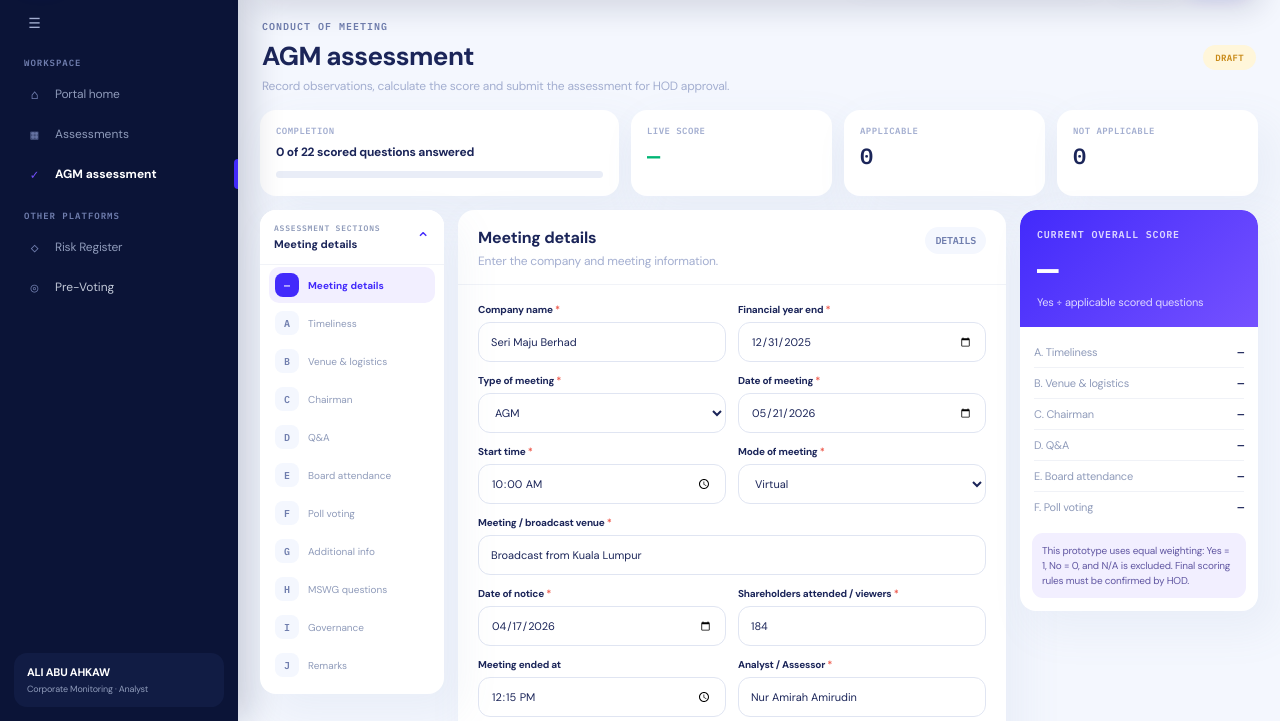
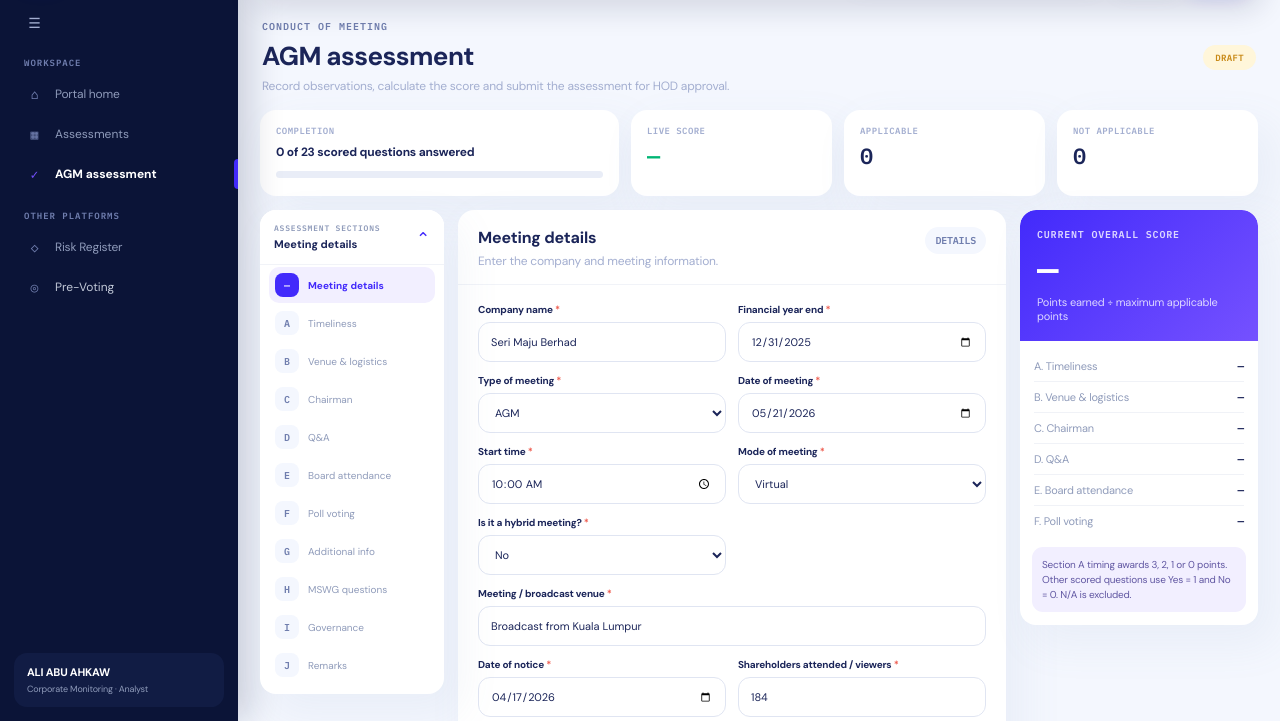
Before and after one commit to wtsmstthb/mswg-v2, a plain HTML site: page Frontend/agm-conduct/landingpage.html in a window 1280 px wide. Shown: the part 79-800 px from the top of the page. Drawn offline with Linux system fonts and the light colour scheme.

Commit message:
mended agm-assessment,pages

```diff
--- a/Frontend/agm-conduct/assessment-data.js
+++ b/Frontend/agm-conduct/assessment-data.js
@@ -2,23 +2,40 @@
 const sections = [
   { id: "details", letter: "—", short: "Meeting details", title: "Meeting details", description: "Enter the company and meeting information.", questions: [] },
   { id: "a", letter: "A", short: "Timeliness", title: "Timeliness of AGM and notice", description: "Assess whether the meeting and notice were conducted within the expected timeframe.", questions: [
-    { text: "The AGM was held within six months after the company's financial year end.", na: false },
-    { text: "Notice of AGM was sent at least 28 days before the meeting.", note: "Record the actual number of days in the comments when necessary.", na: false }
+    { id: "agm_timing", type: "points", text: "After the company's financial year end (FYE), the AGM was held:", maxPoints: 3, commentLabel: "Reason the AGM was held after 6 months", options: [
+      { value: "3", label: "Within 2 months", points: 3 },
+      { value: "2", label: "Within 2 to 4 months", points: 2 },
+      { value: "1", label: "Within 4 to 6 months", points: 1 },
+      { value: "0", label: "After 6 months", points: 0, requiresComment: true }
+    ]},
+    { id: "notice_28_days", text: "Notice of AGM was sent at least 28 days before the meeting.", note: "Record the actual number of days in the section comments.", na: false }
   ]},
-  { id: "b", letter: "B", short: "Venue & logistics", title: "Meeting venue, registration and logistics", description: "Assess accessibility, registration arrangements and meeting logistics.", questions: [
-    { text: "The meeting venue was within the vicinity of the registered or business address, or another acceptable venue.", na: false },
-    { text: "The registration process was smooth and had sufficient arrangements.", na: true },
-    { text: "Administrative information for registration was provided before the meeting.", na: false },
-    { text: "Shareholders' questions were displayed for participants during a virtual meeting.", note: "N/A if the meeting was physical or no questions were raised.", na: true }
-  ]},
+  { id: "b", letter: "B", short: "Venue & logistics", title: "Meeting venue, registration and logistics", description: "The questions shown here follow the meeting mode selected in Meeting details.", questionsByMode: {
+    Physical: [
+      { id: "physical_venue", text: "The meeting venue was within the vicinity of the company's registered or business address, or another venue with an acceptable reason.", na: false },
+      { id: "physical_counters", text: "There were sufficient registration counters and registration was smooth.", na: false },
+      { id: "physical_helpdesk", text: "A special helpdesk was provided.", note: "N/A may be selected when the expected crowd was small.", na: true },
+      { id: "physical_admin", text: "Administrative information, including the opening time of registration counters, was provided before the meeting.", na: false },
+      { id: "physical_early_entry", text: "Shareholders were allowed to enter the meeting room at least half an hour before the AGM started.", na: false },
+      { id: "physical_mingle", text: "Directors mingled with shareholders at the AGM.", na: false }
+    ],
+    Virtual: [
+      { id: "virtual_guide", text: "The administrative guide for registration, including its opening date and time, was clearly stated in the Notice of AGM.", note: "A link or reference provided in the Notice of Meeting is acceptable.", na: false },
+      { id: "virtual_questions", text: "Shareholders' questions were displayed on screen for all participants during the meeting.", note: "N/A applies if no questions were raised.", na: true }
+    ]
+  }},
   { id: "c", letter: "C", short: "Chairman", title: "Assessment of Chairman", description: "Assess how the Chairman opened, managed and concluded the meeting.", questions: [
-    { text: "The AGM was chaired by the Chairman of the company.", na: true },
-    { text: "Board members, senior management and external auditors were introduced.", na: false },
-    { text: "The voting procedures were clearly explained.", na: false },
-    { text: "Shareholders were given adequate opportunity and time to ask questions.", na: false },
-    { text: "The Board sufficiently answered all relevant questions.", na: true },
-    { text: "The Chairman managed the time and meeting in an orderly manner.", na: false },
-    { text: "The Chairman did not propose a resolution in which they had an interest.", na: true }
+    { id: "chairman_chair", text: "The AGM was chaired by the Chairman of the company.", note: "N/A applies when no Chairman is appointed at Board level.", na: true },
+    { id: "chairman_board_intro", text: "Board members were introduced.", na: false },
+    { id: "chairman_management_intro", text: "Senior Management was introduced.", na: false },
+    { id: "chairman_auditor_intro", text: "The external auditors were introduced.", na: false },
+    { id: "chairman_registered", text: "The number and proportion of registered shareholders and proxies were announced.", na: false },
+    { id: "chairman_voting", text: "The voting procedures were explained.", na: false },
+    { id: "chairman_questions", text: "Shareholders were given adequate opportunities and time to ask questions.", na: false },
+    { id: "chairman_answers", text: "The Board sufficiently answered all relevant questions.", note: "N/A applies if no questions were raised.", na: true },
+    { id: "chairman_order", text: "The Chairman managed the time and meeting in an orderly manner to the satisfaction of shareholders.", na: false },
+    { id: "chairman_reelection", text: "The Chairman did not propose their own re-election or re-appointment.", note: "N/A applies when no such resolution was tabled.", na: true },
+    { id: "chairman_interest", text: "The Chairman did not propose any resolution in which they had an interest.", note: "N/A applies when no resolution of interest to the Chairman was tabled.", na: true }
   ]},
   { id: "d", letter: "D", short: "Q&A", title: "Overall assessment of Question and Answer", description: "Assess the presentation, responses and facilities supporting the Q&A session.", questions: [
     { text: "A multimedia presentation on annual business performance was provided.", na: false },
@@ -27,8 +44,7 @@ const sections = [
     { text: "The audio equipment was in good working condition.", na: false }
   ]},
   { id: "e", letter: "E", short: "Board attendance", title: "Board attendance", description: "Record Board participation and explanations for any absence.", questions: [
-    { text: "All directors were present at the meeting.", na: false },
-    { text: "Any director's absence was supported by an acceptable explanation from the Chairman.", na: true }
+    { id: "all_directors_present", text: "All directors were present.", na: false }
   ]},
   { id: "f", letter: "F", short: "Poll voting", title: "Poll voting", description: "Assess the voting process and disclosure of voting outcomes.", questions: [
     { text: "Two-tier voting was conducted for independent directors who served more than nine years, where applicable.", na: true },
@@ -41,8 +57,6 @@ const sections = [
   { id: "j", letter: "J", short: "Remarks", title: "Overall remarks and observations", description: "Record exceptional matters, regulatory non-compliance or other important observations.", questions: [] }
 ];
 
-const state = { current: 0, status: "Draft", answers: {}, comments: {}, fields: { company: "Seri Maju Berhad", fye: "2025-12-31", type: "AGM", date: "2026-05-21", time: "10:00", mode: "Virtual", venue: "Broadcast from Kuala Lumpur", notice: "2026-04-17", attendees: "184", ended: "12:15", analyst: "Nur Amirah Amirudin", voting: "Virtual poll", remarks: "The meeting proceeded in an orderly manner. Shareholder questions were addressed during the Q&A session." } };
+const state = { current: 0, status: "Draft", answers: {}, comments: {}, fields: { company: "Seri Maju Berhad", fye: "2025-12-31", type: "AGM", date: "2026-05-21", time: "10:00", mode: "Virtual", hybrid: "No", venue: "Broadcast from Kuala Lumpur", notice: "2026-04-17", attendees: "184", ended: "12:15", analyst: "Nur Amirah Amirudin", voting: "Virtual poll", remarks: "The meeting proceeded in an orderly manner. Shareholder questions were addressed during the Q&A session." } };
 
-const scoredSections = sections.filter(s => s.questions.length);
-const totalQuestions = scoredSections.reduce((sum, s) => sum + s.questions.length, 0);
-document.getElementById("totalCount").textContent = totalQuestions;
+const scoredSections = sections.filter(section => section.questions?.length || section.questionsByMode);
--- a/Frontend/agm-conduct/assessment-ui.js
+++ b/Frontend/agm-conduct/assessment-ui.js
@@ -1,10 +1,13 @@
 /* Form rendering, navigation, field capture, and live scoring. */
 function esc(value) { return String(value ?? "").replace(/[&<>'"]/g, c => ({"&":"&amp;","<":"&lt;",">":"&gt;","'":"&#39;",'"':"&quot;"}[c])); }
-function key(sectionId, index) { return `${sectionId}-${index}`; }
+function key(sectionId, question, index) { return `${sectionId}-${question.id || index}`; }
+function questionsFor(section) { return section.questionsByMode?.[state.fields.mode] || section.questions || []; }
+function getTotalQuestions() { return scoredSections.reduce((sum, section) => sum + questionsFor(section).length, 0); }
 
 function renderNav() {
   document.getElementById("sectionNavList").innerHTML = sections.map((s, i) => {
-    const complete = s.questions.length && s.questions.every((_, q) => state.answers[key(s.id, q)]);
+    const questions = questionsFor(s);
+    const complete = questions.length && questions.every((question, q) => state.answers[key(s.id, question, q)] !== undefined);
     return `<button class="section-btn ${i === state.current ? "active" : ""}" data-index="${i}"><span class="section-letter">${s.letter}</span><span>${s.short}</span><span class="section-check">${complete ? "✓" : ""}</span></button>`;
   }).join("");
   document.getElementById("sectionNavCurrent").textContent = sections[state.current].short;
@@ -19,14 +22,17 @@ function detailsTemplate() {
     ${selectField("type", "Type of meeting", ["AGM","EGM"], f.type)}
     ${field("date", "Date of meeting", f.date, "date", true)}
     ${field("time", "Start time", f.time, "time", true)}
-    ${selectField("mode", "Mode of meeting", ["Physical","Virtual","Hybrid"], f.mode)}
+    ${selectField("mode", "Mode of meeting", ["Physical","Virtual"], f.mode)}
+    ${selectField("hybrid", "Is it a hybrid meeting?", ["No","Yes"], f.hybrid)}
     ${field("venue", "Meeting / broadcast venue", f.venue, "text", true, true)}
     ${field("notice", "Date of notice", f.notice, "date", true)}
     ${field("attendees", "Shareholders attended / viewers", f.attendees, "number", true)}
     ${field("ended", "Meeting ended at", f.ended, "time", false)}
     ${field("analyst", "Analyst / Assessor", f.analyst, "text", true)}
-  </div>`;
+  </div><div class="mode-guidance" id="modeGuidance">${modeGuidanceText(f.mode)}</div>`;
 }
+
+function modeGuidanceText(mode) { return `${mode} meeting selected. Section B will show the ${mode.toLowerCase()} questionnaire.`; }
 
 function field(id, label, value, type="text", required=false, full=false) { return `<div class="field ${full ? "full" : ""}"><label class="field-label" for="${id}">${label}${required ? ' <span class="required">*</span>' : ""}</label><input id="${id}" data-field="${id}" type="${type}" value="${esc(value)}" ${required ? "required" : ""}></div>`; }
 function selectField(id, label, options, value) { return `<div class="field"><label class="field-label" for="${id}">${label} <span class="required">*</span></label><select id="${id}" data-field="${id}">${options.map(o => `<option ${o === value ? "selected" : ""}>${o}</option>`).join("")}</select></div>`; }
@@ -38,31 +44,42 @@ function textSectionTemplate(section) {
   return `<div class="field"><label class="field-label" for="${id}">${labels[section.id]}</label><textarea id="${id}" data-field="${id}" placeholder="Enter details here...">${esc(state.fields[id] || "")}</textarea></div>`;
 }
 
-function questionsTemplate(section) {
-  return section.questions.map((q, i) => {
-    const k = key(section.id, i), selected = state.answers[k] || "";
-    return `<div class="question ${selected === "N" ? "has-no" : ""}" data-question="${k}"><div class="question-main"><div class="q-number">${i+1}</div><div class="q-text">${q.text}${q.note ? `<span class="q-note">${q.note}</span>` : ""}</div><div class="choices">
-      ${choice(k,"Y",selected)}${choice(k,"N",selected)}${q.na ? choice(k,"NA",selected) : ""}
-    </div></div><div class="question-comment"><label class="field-label" for="comment-${k}">Reason / comment for No</label><textarea id="comment-${k}" data-comment="${k}" placeholder="Explain the observation...">${esc(state.comments[k] || "")}</textarea></div></div>`;
+function questionsTemplate(section, questions) {
+  return questions.map((q, i) => {
+    const k = key(section.id, q, i), selected = state.answers[k] ?? "";
+    const requiresComment = selected === "N" || (q.type === "points" && selected === "0");
+    const choices = q.type === "points"
+      ? `<div class="point-choices">${q.options.map(option => pointChoice(k, option, selected)).join("")}</div>`
+      : `<div class="choices">${choice(k,"Y",selected)}${choice(k,"N",selected)}${q.na ? choice(k,"NA",selected) : ""}</div>`;
+    return `<div class="question ${q.type === "points" ? "point-question" : ""} ${requiresComment ? "has-no" : ""}" data-question="${k}"><div class="question-main"><div class="q-number">${i+1}</div><div class="q-text">${q.text}${q.note ? `<span class="q-note">${q.note}</span>` : ""}</div>${choices}</div><div class="question-comment"><label class="field-label" for="comment-${k}">${q.commentLabel || "Reason / comment for No"}</label><textarea id="comment-${k}" data-comment="${k}" placeholder="Explain the observation...">${esc(state.comments[k] || "")}</textarea></div></div>`;
   }).join("") + `<div class="field" style="margin-top:18px"><label class="field-label" for="sectionComment">Section comments</label><textarea id="sectionComment" data-field="comment_${section.id}" placeholder="Record complaints, supporting details or observations...">${esc(state.fields[`comment_${section.id}`] || "")}</textarea></div>`;
 }
 
 function choice(k, value, selected) { return `<label class="choice"><input type="radio" name="${k}" value="${value}" ${selected === value ? "checked" : ""}><span>${value}</span></label>`; }
+function pointChoice(k, option, selected) { return `<label class="choice point-choice"><input type="radio" name="${k}" value="${option.value}" data-requires-comment="${option.requiresComment ? "true" : "false"}" ${selected === option.value ? "checked" : ""}><span><em>${option.label}</em><b>${option.points} ${option.points === 1 ? "point" : "points"}</b></span></label>`; }
 
 function renderForm() {
   const section = sections[state.current];
+  const questions = questionsFor(section);
   document.getElementById("sectionTitle").textContent = section.title;
-  document.getElementById("sectionDescription").textContent = section.description;
-  document.getElementById("sectionCount").textContent = section.questions.length ? `${section.questions.length} QUESTIONS` : (section.id === "details" ? "DETAILS" : "NOTES");
-  document.getElementById("formBody").innerHTML = section.id === "details" ? detailsTemplate() : (section.questions.length ? questionsTemplate(section) : textSectionTemplate(section));
+  document.getElementById("sectionDescription").textContent = section.questionsByMode ? `${section.description} Showing ${state.fields.mode.toLowerCase()} meeting questions.` : section.description;
+  document.getElementById("sectionCount").textContent = questions.length ? `${questions.length} ${section.questionsByMode ? state.fields.mode.toUpperCase() + " " : ""}QUESTIONS` : (section.id === "details" ? "DETAILS" : "NOTES");
+  document.getElementById("formBody").innerHTML = section.id === "details" ? detailsTemplate() : (questions.length ? questionsTemplate(section, questions) : textSectionTemplate(section));
   const previousButton = document.getElementById("previousBtn");
   previousButton.hidden = state.current === 0;
   previousButton.disabled = state.current === 0;
   document.getElementById("nextBtn").textContent = state.current === sections.length - 1 ? "Submit for review" : "Next section";
+  const modeSelect = document.getElementById("mode");
+  if (modeSelect) modeSelect.addEventListener("change", e => {
+    state.fields.mode = e.target.value;
+    document.getElementById("modeGuidance").textContent = modeGuidanceText(e.target.value);
+    updateScores();
+    renderNav();
+  });
   document.querySelectorAll('input[type="radio"]').forEach(input => input.addEventListener("change", e => {
     state.answers[e.target.name] = e.target.value;
     const question = e.target.closest(".question");
-    question.classList.toggle("has-no", e.target.value === "N");
+    question.classList.toggle("has-no", e.target.value === "N" || e.target.dataset.requiresComment === "true");
     updateScores(); renderNav();
   }));
 }
@@ -73,24 +90,40 @@ function captureFields() {
 }
 
 function sectionStats(section) {
-  const values = section.questions.map((_, i) => state.answers[key(section.id, i)]).filter(Boolean);
-  const yes = values.filter(v => v === "Y").length, no = values.filter(v => v === "N").length, na = values.filter(v => v === "NA").length;
-  const applicable = yes + no;
-  return { yes, no, na, answered: values.length, applicable, score: applicable ? Math.round(yes / applicable * 100) : null };
+  const questions = questionsFor(section);
+  let yes = 0, no = 0, na = 0, answered = 0, applicable = 0, earned = 0, possible = 0;
+  questions.forEach((question, index) => {
+    const value = state.answers[key(section.id, question, index)];
+    if (value === undefined || value === "") return;
+    answered++;
+    if (value === "NA") { na++; return; }
+    applicable++;
+    if (question.type === "points") {
+      earned += Number(value);
+      possible += question.maxPoints;
+      return;
+    }
+    possible++;
+    if (value === "Y") { yes++; earned++; }
+    if (value === "N") no++;
+  });
+  return { yes, no, na, answered, applicable, earned, possible, score: possible ? Math.round(earned / possible * 100) : null };
 }
 
 function updateScores() {
   const all = scoredSections.map(sectionStats);
-  const yes = all.reduce((n,s) => n+s.yes,0), no = all.reduce((n,s) => n+s.no,0), na = all.reduce((n,s) => n+s.na,0), answered = all.reduce((n,s) => n+s.answered,0);
-  const applicable = yes + no, score = applicable ? Math.round(yes/applicable*100) : null;
+  const earned = all.reduce((n,s) => n+s.earned,0), possible = all.reduce((n,s) => n+s.possible,0), na = all.reduce((n,s) => n+s.na,0), answered = all.reduce((n,s) => n+s.answered,0), applicable = all.reduce((n,s) => n+s.applicable,0);
+  const score = possible ? Math.round(earned/possible*100) : null;
+  const totalQuestions = getTotalQuestions();
   const display = score === null ? "—" : `${score}%`;
   document.getElementById("summaryScore").textContent = display;
   document.getElementById("liveScore").textContent = score === null ? "—" : score;
   document.getElementById("scoreSuffix").textContent = score === null ? "" : "%";
   document.getElementById("answeredCount").textContent = answered;
+  document.getElementById("totalCount").textContent = totalQuestions;
   document.getElementById("applicableCount").textContent = applicable;
   document.getElementById("naCount").textContent = na;
-  document.getElementById("progressFill").style.width = `${answered/totalQuestions*100}%`;
+  document.getElementById("progressFill").style.width = `${totalQuestions ? answered/totalQuestions*100 : 0}%`;
   document.getElementById("scoreBreakdown").innerHTML = scoredSections.map(s => { const x=sectionStats(s); return `<div class="score-row"><span>${s.letter}. ${s.short}</span><strong>${x.score === null ? "—" : x.score+"%"}</strong></div>`; }).join("");
 }
 
--- a/Frontend/agm-conduct/landingpage.html
+++ b/Frontend/agm-conduct/landingpage.html
@@ -80,9 +80,9 @@
           </section>
 
           <aside class="card score-panel">
-            <div class="score-hero"><div class="label">Current overall score</div><div class="score-number"><span id="liveScore">—</span><small id="scoreSuffix"></small></div><div class="score-caption">Yes ÷ applicable scored questions</div></div>
+            <div class="score-hero"><div class="label">Current overall score</div><div class="score-number"><span id="liveScore">—</span><small id="scoreSuffix"></small></div><div class="score-caption">Points earned ÷ maximum applicable points</div></div>
             <div class="score-breakdown" id="scoreBreakdown"></div>
-            <div class="score-note">This prototype uses equal weighting: Yes = 1, No = 0, and N/A is excluded. Final scoring rules must be confirmed by HOD.</div>
+            <div class="score-note">Section A timing awards 3, 2, 1 or 0 points. Other scored questions use Yes = 1 and No = 0. N/A is excluded.</div>
           </aside>
         </div>
       </div>
@@ -96,7 +96,7 @@
     <article class="report-sheet">
       <header class="report-top"><div><div class="report-brand">MINORITY SHAREHOLDERS WATCH GROUP</div><div class="report-company" id="reportCompany">Company name</div><div class="report-title">Conduct of AGM Assessment Report</div></div><div class="report-score"><span>OVERALL SCORE</span><strong id="reportScore">—</strong></div></header>
       <div class="report-meta"><div><span>Meeting date</span><strong id="reportDate">—</strong></div><div><span>Meeting type</span><strong id="reportType">AGM</strong></div><div><span>Mode</span><strong id="reportMode">—</strong></div><div><span>Status</span><strong id="reportStatus">Draft</strong></div></div>
-      <section class="report-section"><h3>Section scores</h3><table class="report-table"><thead><tr><th>Assessment section</th><th>Yes</th><th>No</th><th>N/A</th><th>Score</th></tr></thead><tbody id="reportBreakdown"></tbody></table></section>
+      <section class="report-section"><h3>Section scores</h3><table class="report-table"><thead><tr><th>Assessment section</th><th>Earned</th><th>Maximum</th><th>N/A</th><th>Score</th></tr></thead><tbody id="reportBreakdown"></tbody></table></section>
       <section class="report-section"><h3>Meeting details</h3><table class="report-table"><tbody id="reportDetails"></tbody></table></section>
       <section class="report-section"><h3>Overall remarks and observations</h3><div class="report-remarks" id="reportRemarks">No remarks entered.</div></section>
       <div class="signoff"><div class="signature">Prepared by / Analyst</div><div class="signature">Reviewed and approved by HOD</div><div class="signature">Approval date</div></div>
```
Also changed, not shown: Frontend/agm-conduct/assessment-report.js (+4 -4 lines), Frontend/agm-conduct/landingpage.css (+9 -0 lines), tests/agm-assessment.test.js (added, +50 -0 lines), 1 other file.
